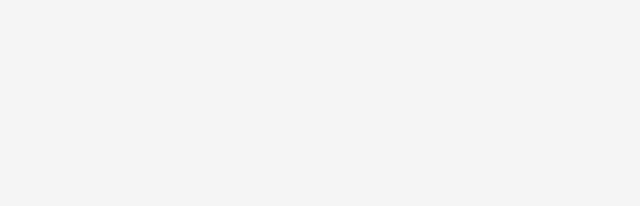
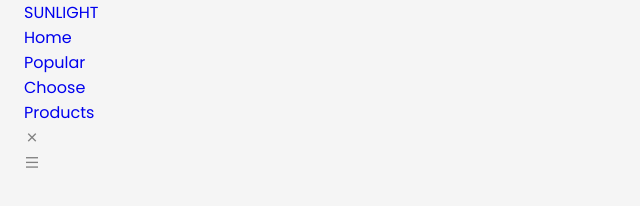
Before and after one commit to WaLLie12/Lamp_website, a plain HTML site: page index.html in a window 1280 px wide. Shown: the whole page, without its empty margins (0-640 px from the left). Drawn offline with nearby package versions, Linux system fonts and the light colour scheme.

Commit message:
add navigation

```diff
--- a/index.html
+++ b/index.html
@@ -10,6 +10,28 @@
     <title>Lamp</title>
 </head>
 <body>
+    <header class="header" id="header">
+        <nav class="nav container">
+            <a href="#" class="nav__logo">SUN<span>LIGHT</span></a>
+            <div class="nav__menu" id="nav-menu">
+                <ul class="nav__list">
+                    <li class="nav__item"><a class="nav__link" href="#home">Home</a></li>
+                    <li class="nav__item"><a class="nav__link" href="#popular">Popular</a></li>
+                    <li class="nav__item"><a class="nav__link" href="#choose">Choose</a></li>
+                    <li class="nav__item"><a class="nav__link" href="#products">Products</a></li>
+                </ul>
+                <div class="nav__close" id="nav-close">
+                    <i class="ri-close-line"></i>
+                </div>
+            </div>
+            <div class="nav__toggle" id="nav-toggle">
+                <i class="ri-menu-line"></i>
+            </div>
+        </nav>
+    </header>
 
+    <main class="main"></main>
+
+    <footer class="footer"></footer>
 </body>
 </html>
```
